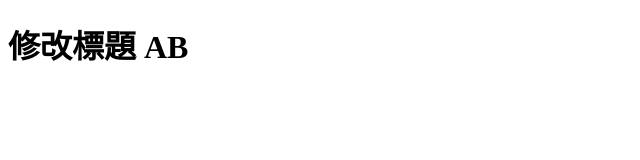
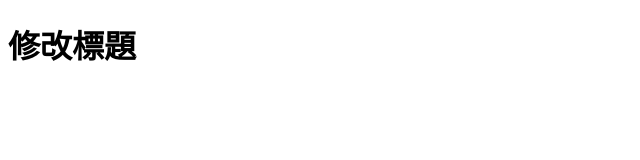
Before and after one commit to maplestartend/hexschoolPractice, a plain HTML site: page index.html in a window 1280 px wide. Shown: the full height of the page, 0-640 px from the left. Drawn offline with Linux system fonts and the light colour scheme.

Commit message:
修改 h1 文字

```diff
--- a/index.html
+++ b/index.html
@@ -6,6 +6,6 @@
     <title>修改 title</title>
   </head>
   <body>
-    <h1 class="title">修改標題 AB</h1>
+    <h1 class="title">修改標題</h1>
   </body>
 </html>
```
